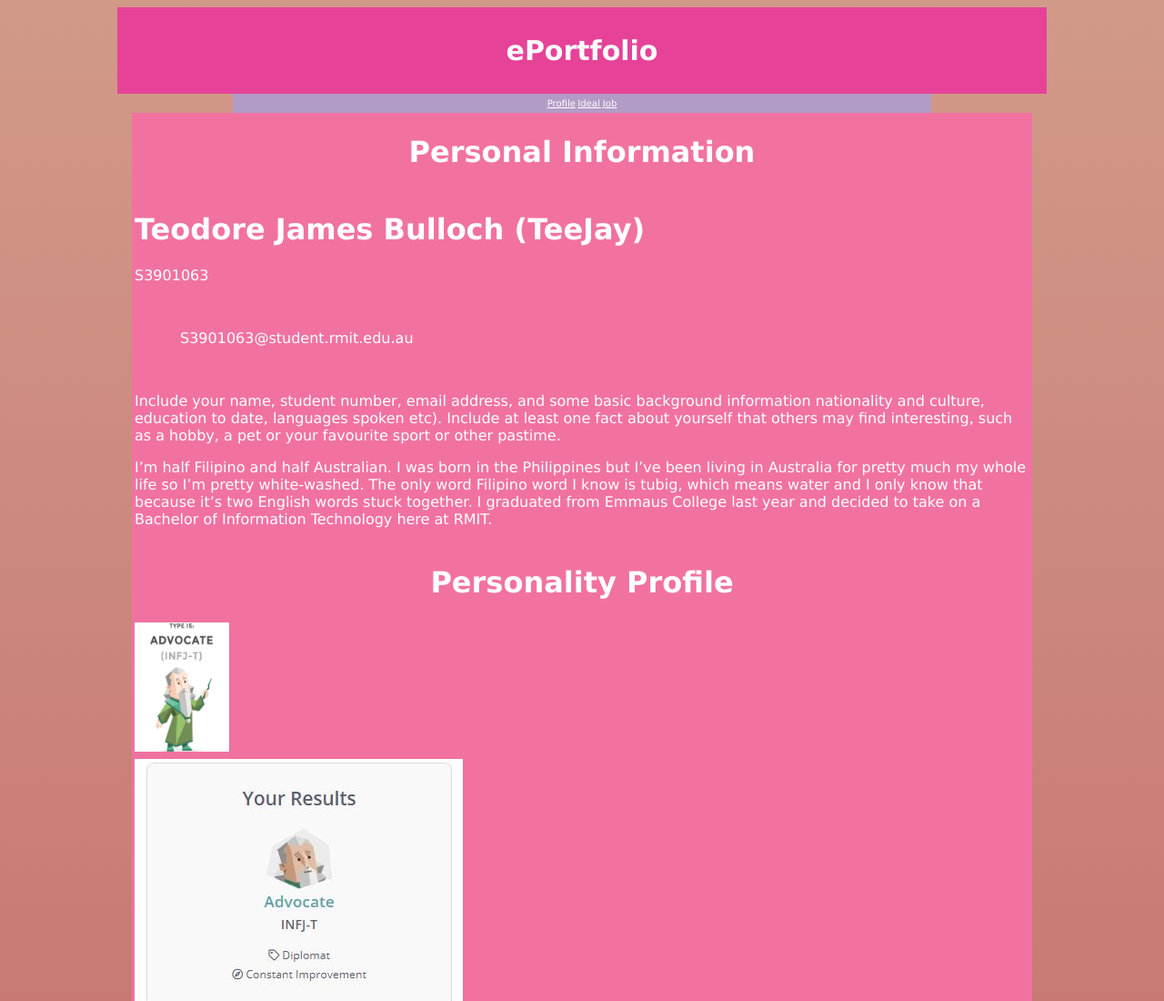
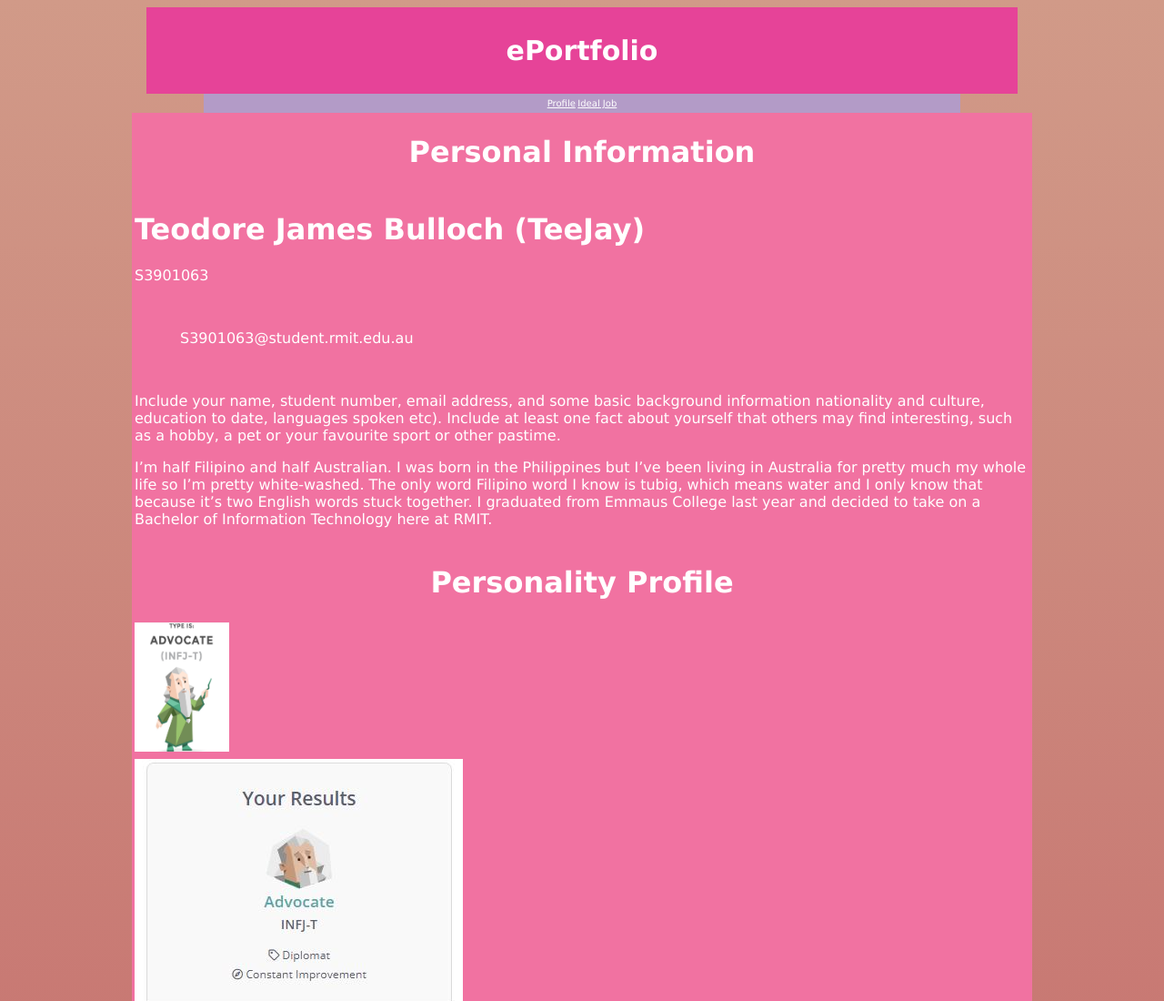
Before and after one commit to TeodoreBulloch/Assignment-1, a plain HTML site: page index.html in a window 1280 px wide. Shown: the top 1100 px of the page at 91% size. Drawn offline with Linux system fonts and the light colour scheme.

Commit message:
Update styles.css

```diff
--- a/styles.css
+++ b/styles.css
@@ -7,7 +7,7 @@ header {
   padding: 5px;
   text-align: center;
   font-size: 20px;
-  width: 80%;
+  width: 75%;
   margin-left: auto;
   margin-right: auto;
 }
@@ -28,5 +28,5 @@ table {
   font-size: 10px;
   margin-left: auto;
   margin-right: auto;
-  width:60%;
+  width:65%;
 }
```
